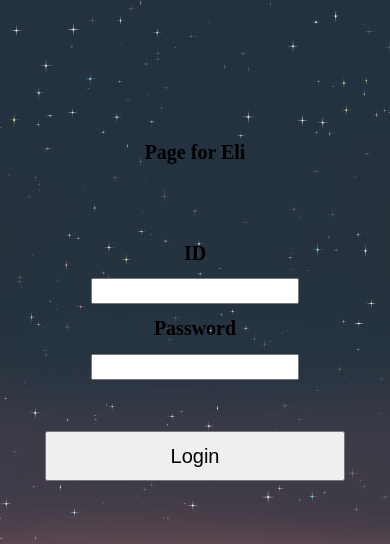
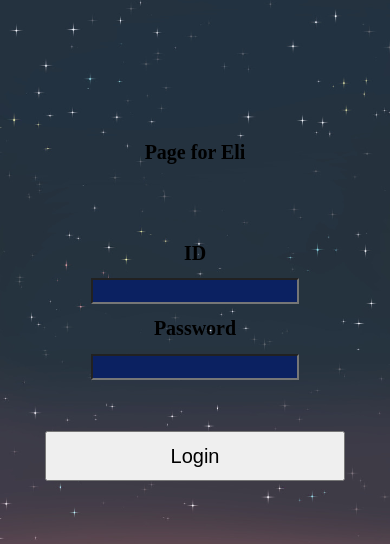
Before and after one commit to Giyeong-gian/web, a PHP site: page / in a window 390 px wide. Shown: the top 544 px of the page. Run offline with PHP 8.4, Linux system fonts and the light colour scheme; lists and menus that the app fills with data are empty.

Commit message:
modified:   mobile.css

```diff
--- a/mobile.css
+++ b/mobile.css
@@ -26,6 +26,7 @@ body.login{
     font-size:20px;
 }
 input.idpw{
+    background:#0B2161;
     width:200px;
     height:20px;
     text-align:center;
```
